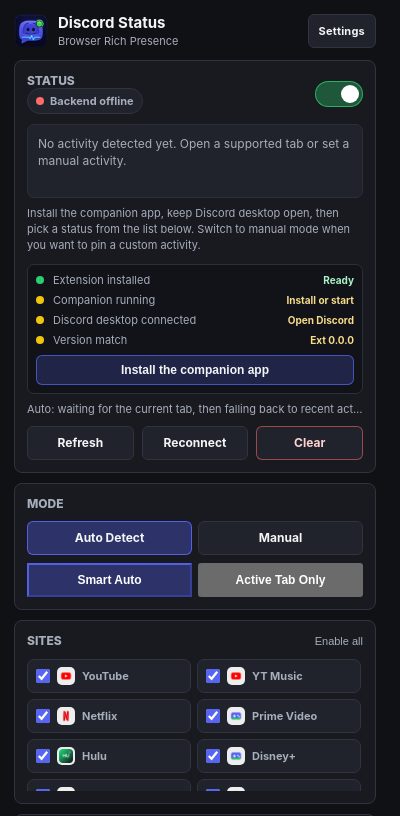
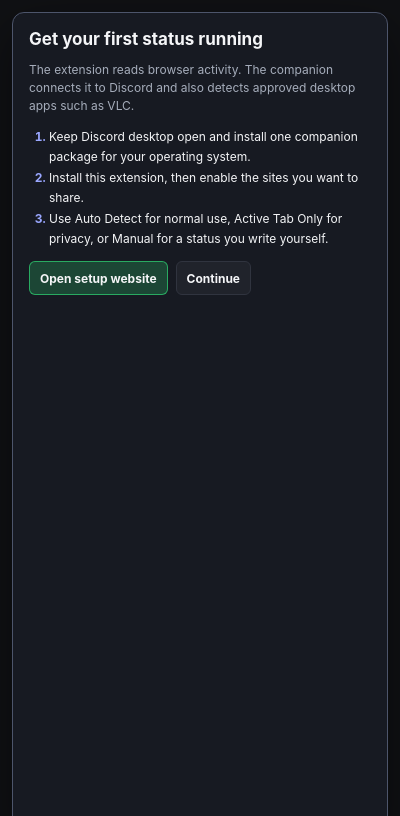
Before and after one commit to GSUS2K/discord-status, a browser extension: page extension/popup.html in a window 400 px wide. Shown: the top 816 px of the page. Drawn offline with Linux system fonts and the light colour scheme.

Commit message:
Add first-run extension walkthrough

```diff
--- a/extension/popup.html
+++ b/extension/popup.html
@@ -325,6 +325,27 @@
       font-weight: 750;
     }
 
+    .quick-start {
+      position: fixed;
+      inset: 12px;
+      z-index: 5;
+      display: grid;
+      align-content: start;
+      gap: 12px;
+      padding: 16px;
+      border: 1px solid #4d556b;
+      border-radius: 12px;
+      background: #171a22;
+      box-shadow: 0 18px 50px rgba(0, 0, 0, .45);
+    }
+
+    .quick-start[hidden] { display: none; }
+    .quick-start h2 { margin: 0; font-size: 17px; }
+    .quick-start p { margin: 0; color: var(--muted); font-size: 12px; line-height: 1.5; }
+    .quick-start ol { margin: 0; padding-left: 20px; color: var(--text); font-size: 12px; line-height: 1.7; }
+    .quick-start li::marker { color: #9aa7ff; font-weight: 700; }
+    .quick-start-actions { display: flex; gap: 8px; }
+
     .mode-selector {
       display: grid;
       grid-template-columns: 1fr 1fr;
@@ -638,6 +659,7 @@
       <div id="status" class="status-display empty">No activity detected yet.</div>
       <div class="setup-copy">Install the companion app, keep Discord desktop open, then pick a status from the list below. Switch to manual mode when you want to pin a custom activity.</div>
       <div id="setupChecklist" class="setup-checklist" aria-live="polite"></div>
+      <button id="quickStartBtn" class="setup-link" type="button">Show quick start</button>
       <div id="selectedTabLabel" class="selected-tab-label">Selected tab: Auto</div>
       <div class="actions">
         <button class="action-btn" id="refreshBtn">Refresh</button>
@@ -701,6 +723,20 @@
     </div>
   </main>
 
+  <section id="quickStart" class="quick-start" hidden aria-labelledby="quickStartTitle">
+    <h2 id="quickStartTitle">Get your first status running</h2>
+    <p>The extension reads browser activity. The companion connects it to Discord and also detects approved desktop apps such as VLC.</p>
+    <ol>
+      <li>Keep Discord desktop open and install one companion package for your operating system.</li>
+      <li>Install this extension, then enable the sites you want to share.</li>
+      <li>Use Auto Detect for normal use, Active Tab Only for privacy, or Manual for a status you write yourself.</li>
+    </ol>
+    <div class="quick-start-actions">
+      <button id="quickStartGuide" class="action-btn primary" type="button">Open setup website</button>
+      <button id="quickStartClose" class="action-btn" type="button">Continue</button>
+    </div>
+  </section>
+
   <div id="toastRoot" class="toast-root"></div>
   <script src="popup.js"></script>
 </body>
--- a/extension/popup.js
+++ b/extension/popup.js
@@ -27,6 +27,10 @@
 const rpcHealthBadge = document.getElementById('rpcHealthBadge');
 const rpcHealthText = document.getElementById('rpcHealthText');
 const setupChecklist = document.getElementById('setupChecklist');
+const quickStart = document.getElementById('quickStart');
+const quickStartBtn = document.getElementById('quickStartBtn');
+const quickStartGuide = document.getElementById('quickStartGuide');
+const quickStartClose = document.getElementById('quickStartClose');
 const toastRoot = document.getElementById('toastRoot');
 
 const REPO_URL = 'https://github.com/GSUS2K/discord-status';
@@ -601,6 +605,16 @@
 supportBtn.addEventListener('click', () => chrome.tabs.create({ url: ISSUES_URL }));
 repoBtn.addEventListener('click', () => chrome.tabs.create({ url: REPO_URL }));
 setupGuideBtn.addEventListener('click', () => chrome.tabs.create({ url: SETUP_GUIDE_URL }));
+quickStartBtn.addEventListener('click', () => quickStart.removeAttribute('hidden'));
+quickStartClose.addEventListener('click', () => {
+  quickStart.setAttribute('hidden', '');
+  chrome.storage.local.set({ quickStartSeen: true });
+});
+quickStartGuide.addEventListener('click', () => chrome.tabs.create({ url: SETUP_GUIDE_URL }));
+
+chrome.storage.local.get(['quickStartSeen'], result => {
+  if (!result.quickStartSeen) quickStart.removeAttribute('hidden');
+});
 
 function saveSiteToggles() {
   const enabledSites = Array.from(siteList.querySelectorAll('input[type="checkbox"]:checked'))
--- a/package.json
+++ b/package.json
@@ -1,6 +1,6 @@
 {
   "name": "activity-status",
-  "version": "1.0.39",
+  "version": "1.0.40",
   "private": true,
   "description": "Chrome extension plus local Discord RPC backend for browser activity status.",
   "author": {
--- a/src-tauri/Cargo.toml
+++ b/src-tauri/Cargo.toml
@@ -1,6 +1,6 @@
 [package]
 name = "activity-status-companion"
-version = "1.0.39"
+version = "1.0.40"
 description = "Small cross-platform companion for Discord Status"
 authors = ["GSUS2K <ganesh21112000@gmail.com>"]
 edition = "2021"
--- a/src-tauri/tauri.conf.json
+++ b/src-tauri/tauri.conf.json
@@ -1,7 +1,7 @@
 {
   "$schema": "https://schema.tauri.app/config/2",
   "productName": "Activity Status Companion",
-  "version": "1.0.39",
+  "version": "1.0.40",
   "identifier": "com.gsus.activitystatus",
   "build": {
     "frontendDist": "../tauri-ui"
```
Also changed, not shown: extension/manifest.json, 2 other files.
